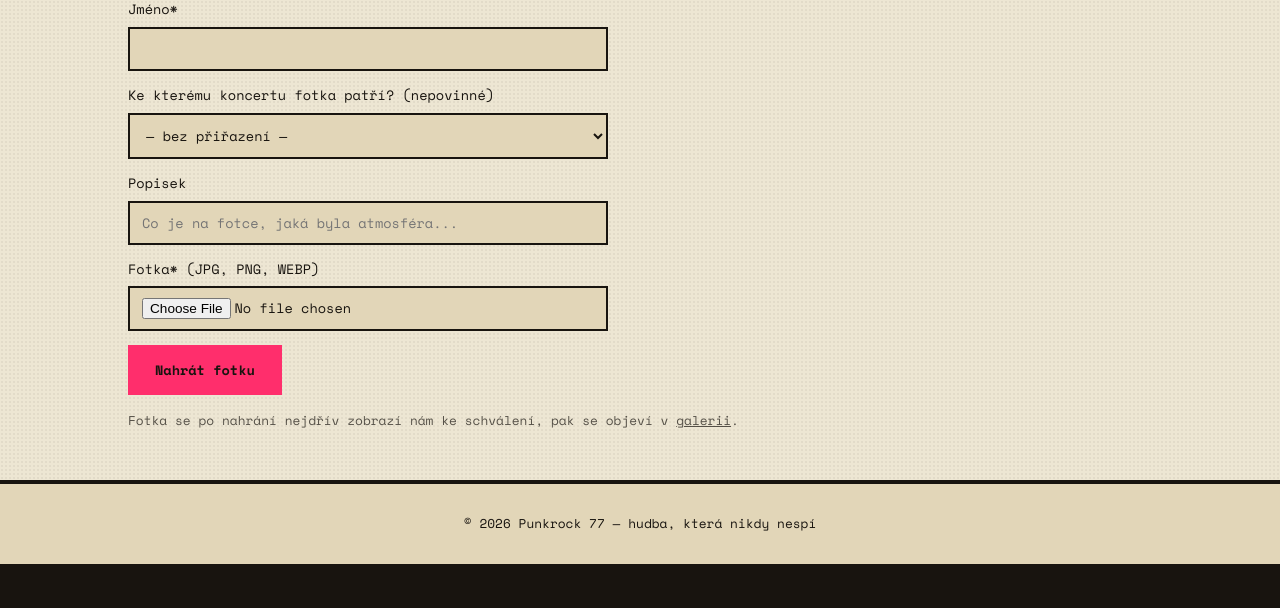
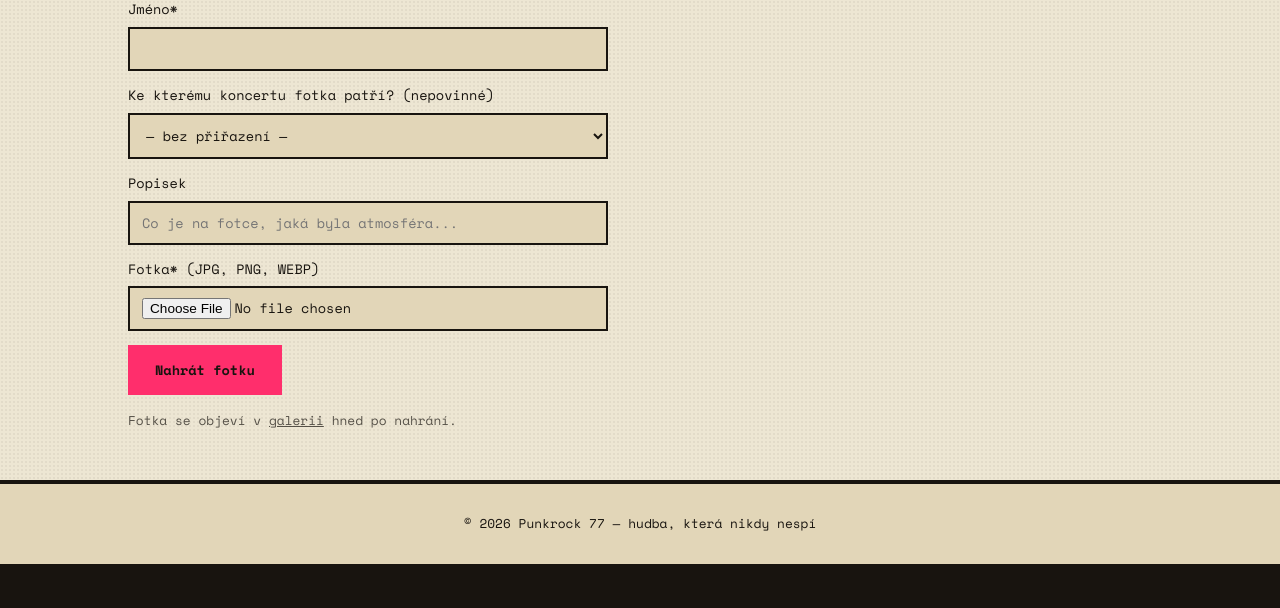
Before and after one commit to Amper159/punkrock, a Flask app: page /fotky/pridat in a window 1280 px wide. Shown: the part 192-800 px from the top of the page. Run offline with Flask 3, Linux system fonts and the light colour scheme; data that the repository does not hold is empty; some libraries are stand-ins or nearby versions.

Commit message:
feat: fotky se teď publikují rovnou, bez schvalování
Na přání — GigPhoto.is_approved je teď True hned při nahrání, žádná
čekací fronta. flask approve-photo / reject-photo příkazy zůstávají
k dispozici, kdyby bylo potřeba nějakou fotku dodatečně stáhnout.
Žádná migrace není potřeba (jde jen o Python default, ne DB schema).

```diff
--- a/punkradio/blueprints/photos/routes.py
+++ b/punkradio/blueprints/photos/routes.py
@@ -52,11 +52,11 @@ def submit_photo():
             uploader_name=form.uploader_name.data.strip(),
             caption=(form.caption.data or "").strip() or None,
             filename=filename,
-            is_approved=False,
+            is_approved=True,
         )
         db.session.add(photo)
         db.session.commit()
-        flash("Díky! Fotka čeká na schválení, pak se objeví v galerii.", "success")
-        return redirect(url_for("photos.submit_photo"))
+        flash("Díky! Fotka je nahraná a hned uvidíš ji v galerii.", "success")
+        return redirect(url_for("photos.gallery"))
 
     return render_template("photos/submit.html", form=form, recent_gigs=recent_gigs)
--- a/punkradio/models.py
+++ b/punkradio/models.py
@@ -54,6 +54,6 @@ class GigPhoto(db.Model):
     uploader_name = db.Column(db.String(80), nullable=False)
     caption = db.Column(db.String(200))
     filename = db.Column(db.String(255), nullable=False)
-    is_approved = db.Column(db.Boolean, default=False, index=True)  # fotky se schvalují předem
+    is_approved = db.Column(db.Boolean, default=True, index=True)  # fotky se teď publikují rovnou
     created_at = db.Column(db.DateTime, default=datetime.utcnow, index=True)
     gig = db.relationship("Gig", backref="photos")
--- a/punkradio/templates/photos/submit.html
+++ b/punkradio/templates/photos/submit.html
@@ -42,8 +42,7 @@
   </form>
 
   <p class="text-muted" style="margin-top:16px; font-size:0.8rem;">
-    Fotka se po nahrání nejdřív zobrazí nám ke schválení, pak se objeví v
-    <a href="{{ url_for('photos.gallery') }}">galerii</a>.
+    Fotka se objeví v <a href="{{ url_for('photos.gallery') }}">galerii</a> hned po nahrání.
   </p>
 </section>
 {% endblock %}
```
